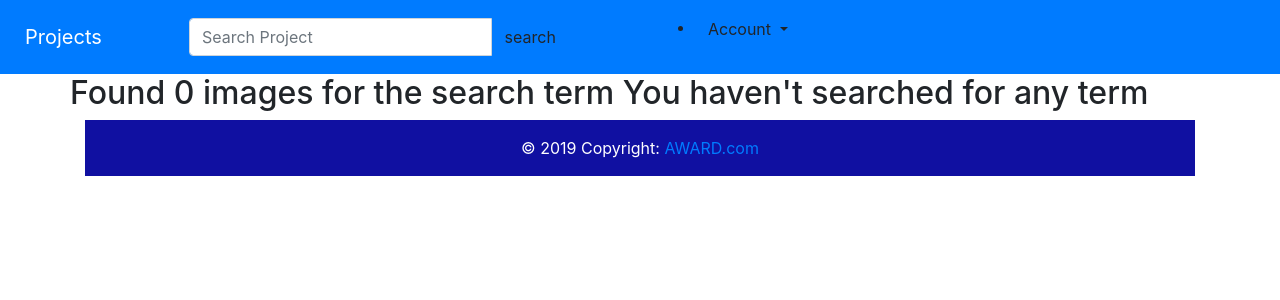
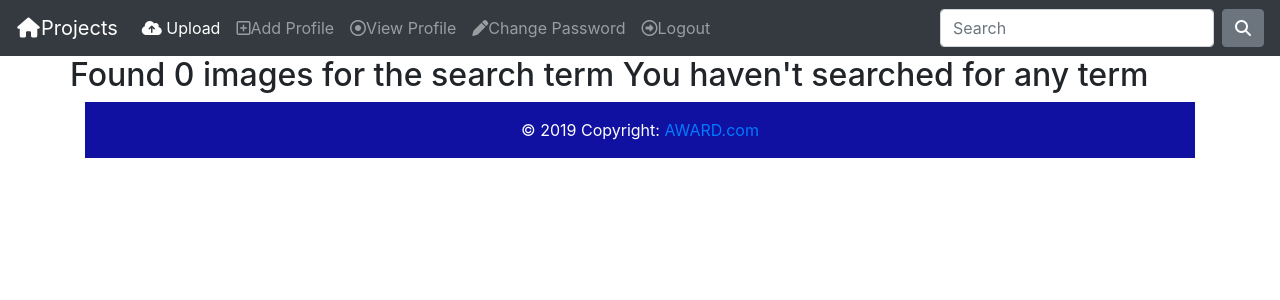
Before and after one commit to samwendo/Awward, a Django app: page /search/ in a window 1280 px wide. Shown: the top 300 px of the page. Run offline with Django 3.2, Linux system fonts and the light colour scheme; the visitor is signed in with stand-in values (Sample User, id 1); some libraries are stand-ins or nearby versions.

Commit message:
add fontoesam icon

```diff
--- a/projects/templates/navbar.html
+++ b/projects/templates/navbar.html
@@ -1,72 +1,65 @@
 <!DOCTYPE html>
 <html lang="en">
+
 <head>
   <link rel="stylesheet" href="https://maxcdn.bootstrapcdn.com/bootstrap/4.3.1/css/bootstrap.min.css">
+  <link rel="stylesheet" href="https://cdnjs.cloudflare.com/ajax/libs/font-awesome/5.1.0/css/fontawesome.min.css">
+  <script src="https://kit.fontawesome.com/a076d05399.js"></script>
+  <script src="https://kit.fontawesome.com/yourcode.js"></script>
   <meta charset="utf-8">
   <meta name="viewport" content="width=device-width, initial-scale=1">
 </head>
+
 <body>
-  <nav class="navbar navbar-expand-lg navbar-dark bg-primary navbar-fixed-top" style="background-color:darkcyan; padding:10px;" >
-    <div class="container-fluid">
-      <div class="navbar-header" >
-        <a class="navbar-brand" href="{% url 'projectsToday' %}" style="color:white;">Projects</a>
-      </div>
 
-      <!-- Adding a search form  -->
-      <div class="col-sm-4 col-md-4 navbar-right">
+  <nav class="navbar navbar-expand-sm bg-dark navbar-dark">
+    <a class="navbar-brand" href="{% url 'projectsToday' %}" style="color:white;"><i
+        class="fa fa-fw fa-home"></i>Projects</a>
+    <button class="navbar-toggler" type="button" data-toggle="collapse" data-target="#navbarColor01"
+      aria-controls="navbarColor01" aria-expanded="false" aria-label="Toggle navigation">
+      <span class="navbar-toggler-icon"></span>
+    </button>
 
-        <form class="navbar-form" role="search" action="{% url 'search_results' %}">
+    {% if user.is_authenticated %}
 
-          <div class="input-group">
-            <input type="text" class="form-control" placeholder="Search Project" name="project">
-            <div class="input-group-btn">
-              <button class="btn btn-default" type="submit"> search<i class="glyphicon glyphicon-search"></i></button>
+    <div class="collapse navbar-collapse" id="navbarColor01" style="color: aliceblue;">
+      <ul class="navbar-nav mr-auto">
+        <li class="nav-item active">
+          <a class="nav-link" href="{%url 'new-project'%}"> <i class="fas fa-cloud-upload-alt"></i> Upload<span
+              class="sr-only">(current)</span></a>
+        </li>
 
-            </div>
-          </div>
+        <li class="nav-item">
+          <a class="nav-link" href="{%url 'profile'%}"> <i class="far fa-plus-square"></i>Add Profile <span
+              class="sr-only">(new-project)</span></a>
+        </li>
 
-        </form>
-
-      </div>
-      <!-- search form end -->
-      <div class="col-sm-6 col-md-6">
-        {% if user.is_authenticated %}
-        <ul>
-          <li class="dropdown">
-            <a href="#" class="dropdown-toggle btn btn-default" data-toggle="dropdown" role="button" aria-expanded="false">Account
-                      <span class="caret"></span>
-                  </a>
-            <ul class="dropdown-menu" role="menu">
-              <li>
-                <a href="{%url 'projectsToday'%}"><strong>Home</strong></a>
+        <li class="nav-item">
+          <a class="nav-link" href="{%url 'myProfile' user.id%}"><i class="	far fa-dot-circle"></i>View Profile <span
+              class="sr-only">(profile)</span></a>
+        </li>
+        <li class="nav-item">
+          <a class="nav-link" href="/accounts/password/change"><i class="fas fa-pen"></i>Change Password</a>
         </li>
         <li>
-                <a href="{%url 'new-project'%}"><strong>upload a Project</strong></a>
-              </li>
-              <li>
-                  <a href="{%url 'myProfile' user.id%}"><strong>View Profile</strong></a>
-                </li>
-              <li>
-                  <a href="{%url 'profile'%}"><strong>Add Profile</strong></a>
-                </li>
-
-              <li>
-                <a href="/accounts/password/change"><strong>Change Password</strong></a>
-              </li>
-              <li>
-                <a href="/logout"><strong>Logout</strong></a>
-              </li>
-            </ul>
+          <a class="nav-link" href="/logout"> <i class="far fa-arrow-alt-circle-right"></i>Logout</a>
         </li>
       </ul>
       {% else %}
+      <ul>
         <li>
-          <a class='btn btn-default' href="/accounts/login"><strong>Login</strong></a>
+          <a class='btn btn-default' href="/accounts/login"><i
+              class="far fa-arrow-alt-circle-left"></i><strong>Login</strong></a>
         </li>
-
+      </ul>
       {% endif %}
-      </div>
+      <form class="form-inline my-2 my-lg-0" role="search" action="{% url 'search_results' %}">
+        <input class="form-control mr-sm-2" type="text" placeholder="Search" name="project">
+        <button class="btn btn-secondary my-2 my-sm-0" type="submit"><i class="	fas fa-search"></i> <i
+            class="glyphicon glyphicon-search"></i></button>
+      </form>
     </div>
   </nav>
 </body>
+
 </html>
```
Lines whose indentation alone changed are shown as unchanged.
